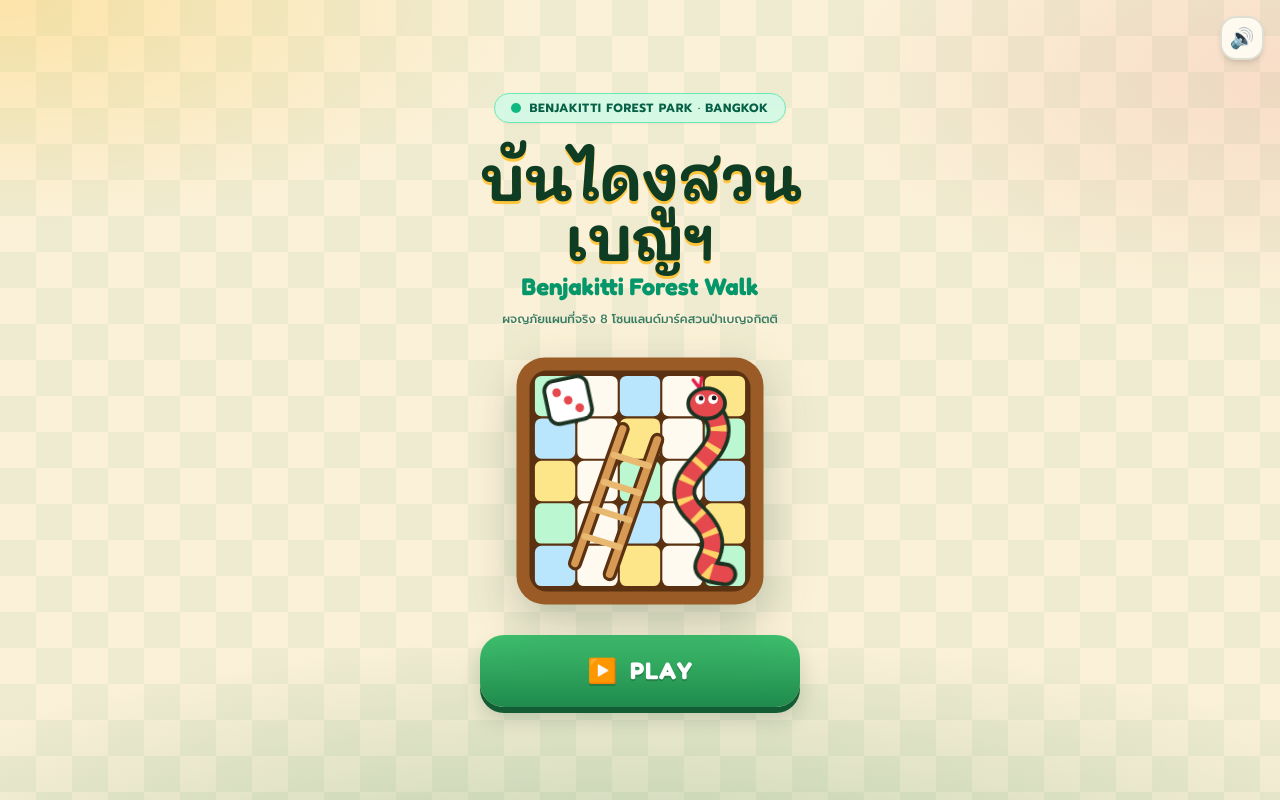
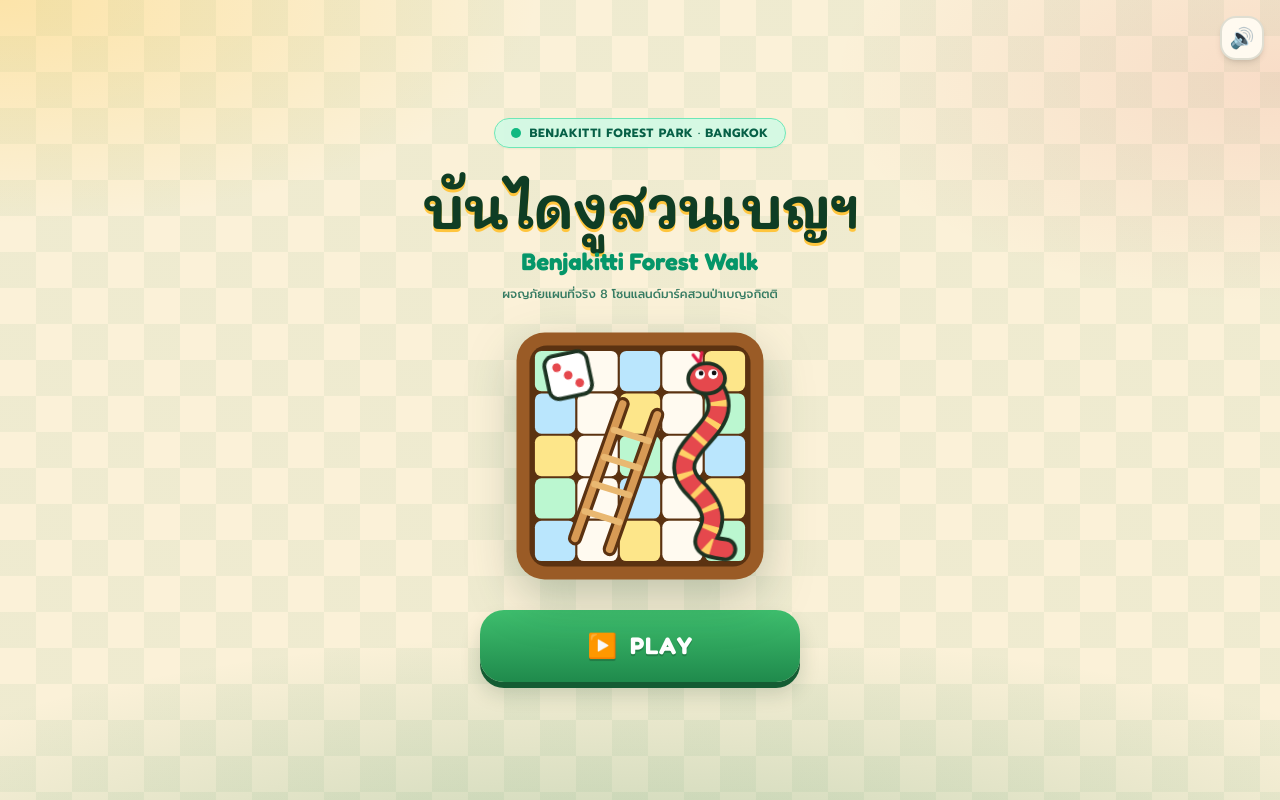
Before and after one commit to Kitsanatorn/Snake-Board-Game, a plain HTML site: page benjakitti-snakes-ladders.html in a window 1280 px wide. Drawn offline with nearby package versions, Linux system fonts and the light colour scheme.

Commit message:
fix: keep home title on one line with fluid font size

```diff
--- a/benjakitti-snakes-ladders.html
+++ b/benjakitti-snakes-ladders.html
@@ -270,7 +270,7 @@
 
     <!-- Game Title -->
     <div class="relative my-2">
-      <h1 class="font-game title-snake text-5xl sm:text-6xl font-extrabold tracking-tight leading-tight">
+      <h1 class="font-game title-snake text-[clamp(2rem,10vw,3.5rem)] whitespace-nowrap font-extrabold tracking-tight leading-tight">
         บันไดงูสวนเบญฯ
       </h1>
       <p class="font-game text-xl sm:text-2xl font-bold text-emerald-600 mt-1">
```
Also changed, not shown: index.html (+1 -1 lines).
